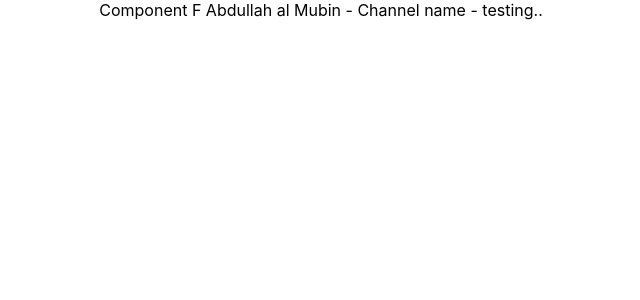
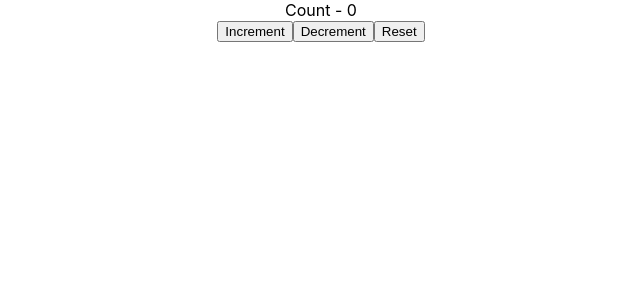
Before and after one commit to abdullahmubin/ReactHookDetails, a React (Create React App) app: page / in a window 1280 px wide. Shown: the top 300 px of the page, without its empty margins (319-959 px from the left). Built offline with nearby package versions, Linux system fonts and the light colour scheme.

Commit message:
Basic Counter using useReducer.

```diff
--- a/src/App.js
+++ b/src/App.js
@@ -9,6 +9,7 @@
 import DataFetching from './HookContainer/DataFetching';
 import DataFetchById from './HookContainer/DataFetchById';
 import ComponentC from './HookContainer/ComponentC';
+import ReducerCounterOne from './HookContainer/ReducerCounterOne';
 import logo from "./logo.svg";
 import "./App.css";
 
@@ -29,13 +30,14 @@
 
       {/* <DataFetching /> */}
       {/* <DataFetchById /> */}
-      <UserContext.Provider value={'Abdullah al Mubin'}>
+      {/* <UserContext.Provider value={'Abdullah al Mubin'}>
         <ChannelContext.Provider value={'Channel name'}>
           <ObjectTestContext.Provider value={'testing..'}>
             <ComponentC />
           </ObjectTestContext.Provider>
         </ChannelContext.Provider>
-      </UserContext.Provider>
+      </UserContext.Provider> */}
+      <ReducerCounterOne />
 
     </div>
   );
--- /dev/null
+++ b/src/HookContainer/ReducerCounterOne.js
@@ -0,0 +1,30 @@
+import React, { useReducer } from 'react';
+
+const initialState = 0;
+const reducer = (state, action) => {
+    switch(action){
+        case 'increment':
+            return state + 1
+        case 'decrement':
+            return state - 1
+        case 'reset':
+            return initialState
+        default:
+            return state
+    }
+}
+
+function ReducerCounterOne() {
+    const [count, dispatch] = useReducer(reducer, initialState)
+
+    return (
+        <div>
+            <div>Count - {count} </div>
+            <button onClick={() => dispatch('increment')}>Increment</button>
+            <button onClick={() => dispatch('decrement')}>Decrement</button>
+            <button onClick={() => dispatch('reset')}>Reset</button>
+        </div>
+    )
+}
+
+export default ReducerCounterOne;
```
